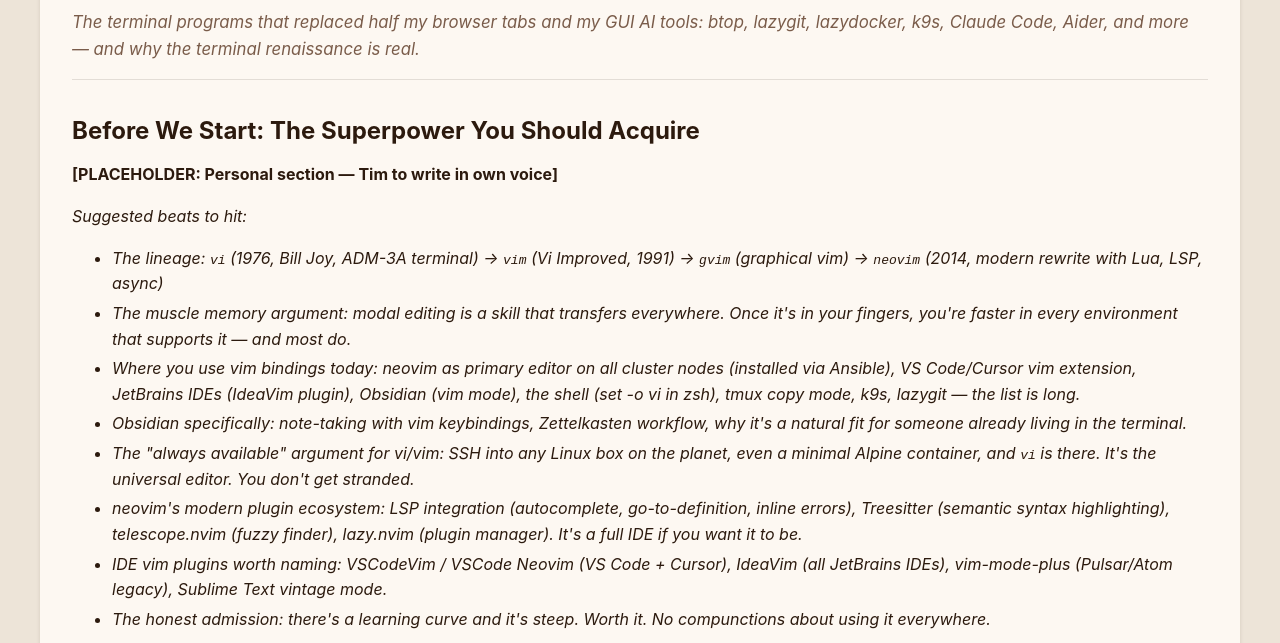
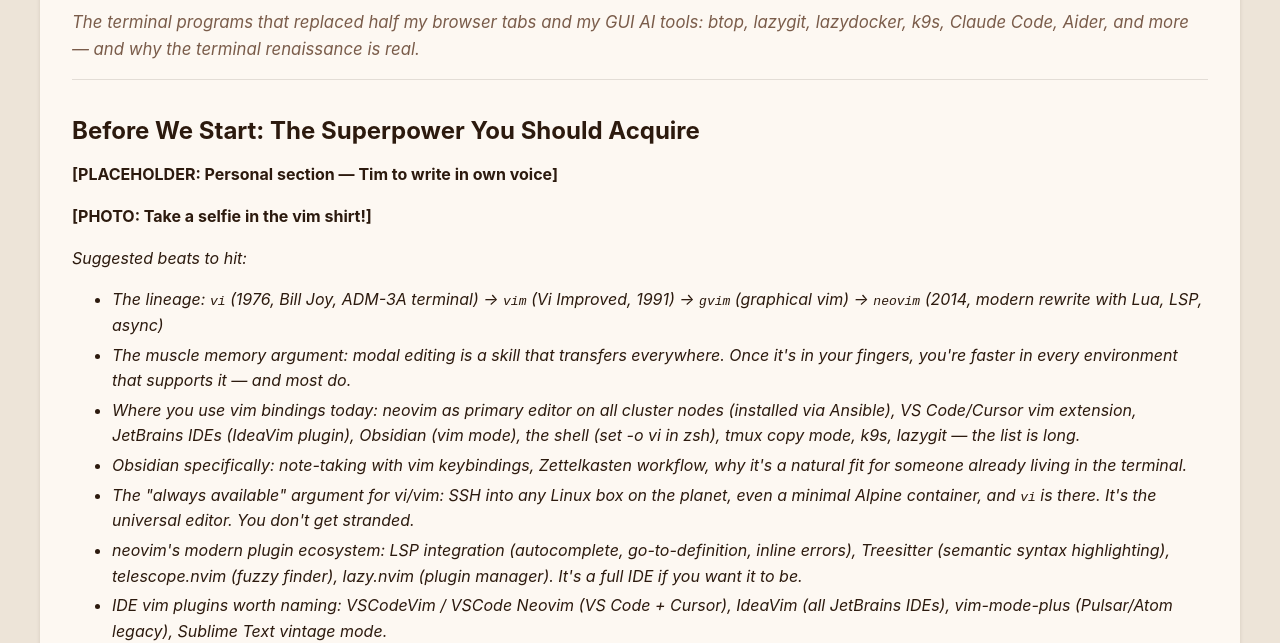
Before and after one commit to linuxtampa/linuxtampa.github.io, an Eleventy site: page src/blog/2026-04-14-the-tuis-are-coming.md in a window 1280 px wide. Shown: the part 191-834 px from the top of the page. Built offline with nearby package versions, Linux system fonts and the light colour scheme; Eleventy itself is replaced by a stand-in of ours; files that its build step writes are made by us from their sources.

Commit message:
Remind Tim to take vim shirt selfie

```diff
--- a/src/blog/2026-04-14-the-tuis-are-coming.md
+++ b/src/blog/2026-04-14-the-tuis-are-coming.md
@@ -18,6 +18,8 @@ tags:
 ## Before We Start: The Superpower You Should Acquire
 
 > **[PLACEHOLDER: Personal section — Tim to write in own voice]**
+>
+> **[PHOTO: Take a selfie in the vim shirt!]**
 >
 > *Suggested beats to hit:*
 > - *The lineage: `vi` (1976, Bill Joy, ADM-3A terminal) → `vim` (Vi Improved, 1991) → `gvim` (graphical vim) → `neovim` (2014, modern rewrite with Lua, LSP, async)*
```
